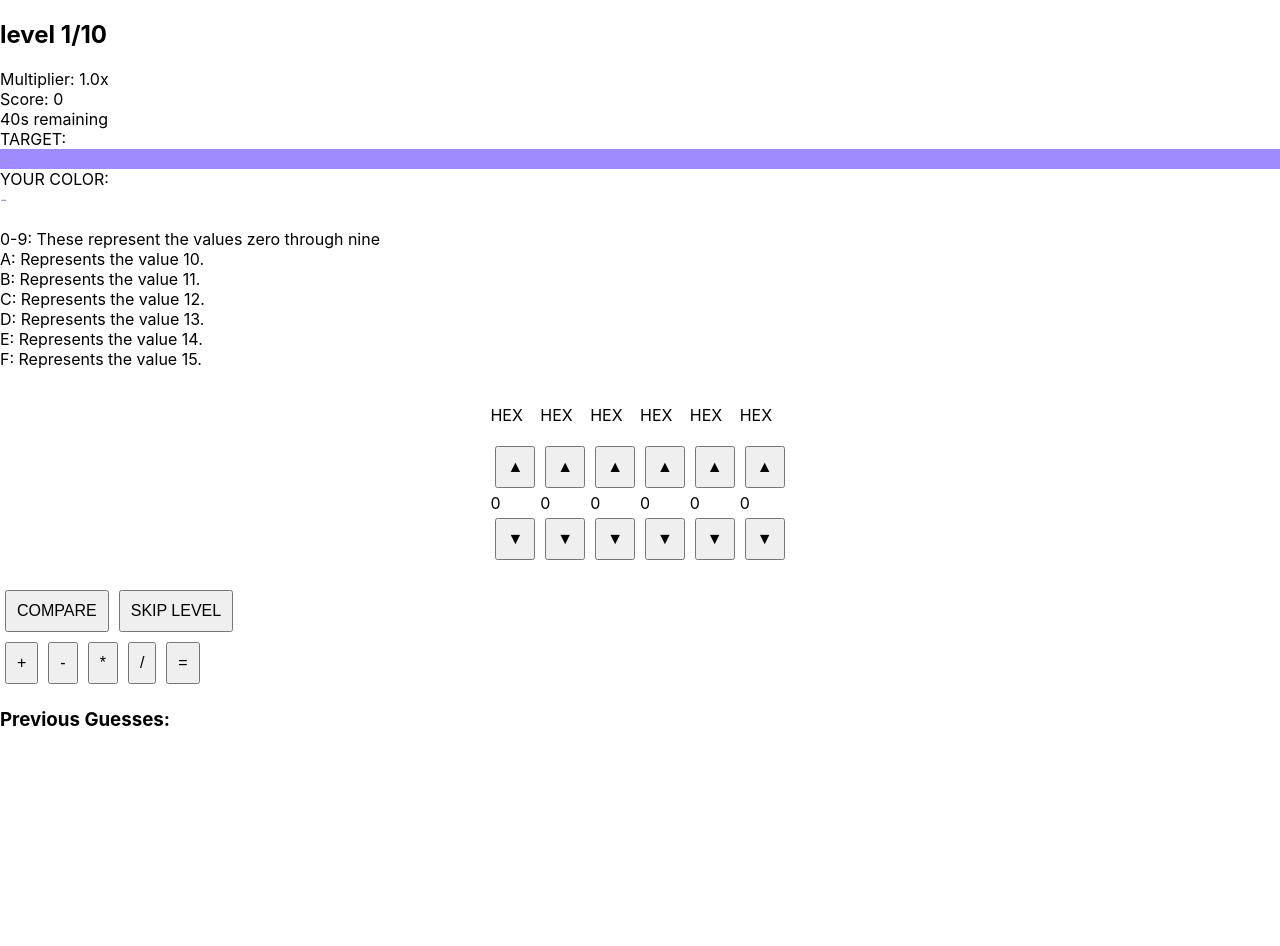
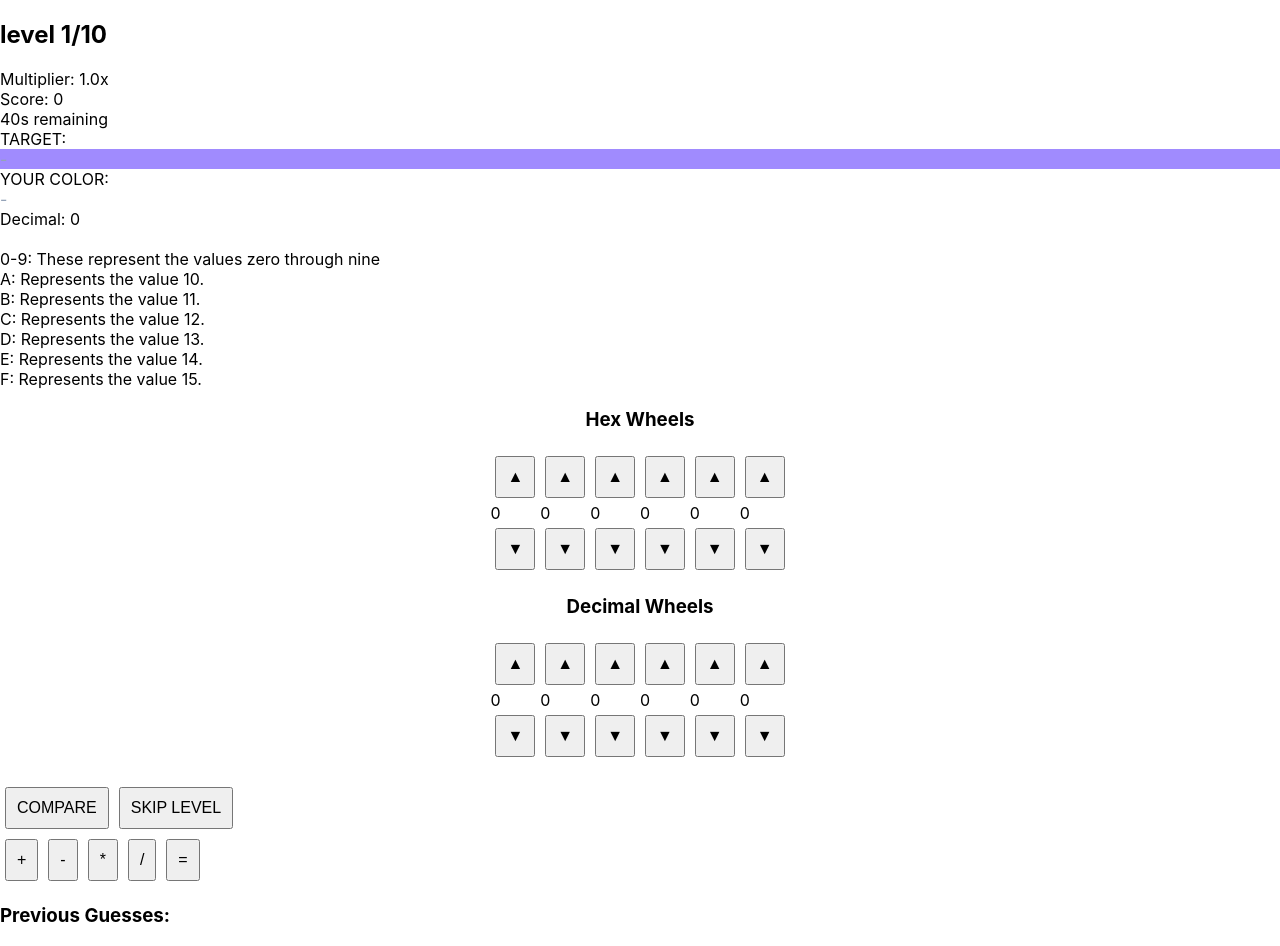
Before and after one commit to 1meatloaf/pascaline-simulator, a React (Create React App) app: page / in a window 1280 px wide. Before the commit the page ends 800 px from the top, so only its background shows below. Built offline with nearby package versions, Linux system fonts and the light colour scheme.

Commit message:
fea(basic input): add decimal

```diff
--- a/src/App.js
+++ b/src/App.js
@@ -5,6 +5,8 @@ const Game = () => {
   const [targetColor, setTargetColor] = useState(generateRandomColor());
   const [currentValue, setCurrentValue] = useState(0);
   const [wheels, setWheels] = useState([0, 0, 0, 0, 0, 0]);
+  const [decimalWheels, setDecimalWheels] = useState([0, 0, 0, 0, 0, 0]);
+  const [decimalValue, setDecimalValue] = useState(0);
   const [guesses, setGuesses] = useState([]);
   const [multiplier, setMultiplier] = useState(1.0);
   const [timeLeft, setTimeLeft] = useState(45);
@@ -17,6 +19,7 @@ const Game = () => {
   const [operation, setOperation] = useState(null);
   const [operand, setOperand] = useState(null);
 
+
   const [gameHistory,setGameHistory] = useState(
     JSON.parse(localStorage.getItem('gameHistory')) || []
   );
@@ -26,9 +29,22 @@ const Game = () => {
     return `#${hex}`.toUpperCase();
   };
 
+  const updateDecimalWheel = (index, delta) => {
+    const newDecimalWheels = [...decimalWheels];
+    const base = 10;
+    newDecimalWheels[index] = (newDecimalWheels[index] + delta + base) % base;
+    setDecimalWheels(newDecimalWheels);
+
+    const value = newDecimalWheels.reduce((acc, val, idx) =>
+      acc + val * Math.pow(base, decimalWheels.length - idx - 1),
+      0
+  );
+  setDecimalValue(value);
+ };
+
   const updateWheel = (index, delta) => {
     const newWheels = [...wheels];
-    newWheels[index] = (newWheels[index] + delta + 16) % 16;
+    newWheels[index] = (newWheels[index] + delta + 10) % 16;
     setWheels(newWheels);
 
 
@@ -194,6 +210,7 @@ const Game = () => {
         style={{ backgroundColor: showPreview ? currentHex() : 'transparent'}}>
           <span style={{ color: '#94a3b8'}}>-</span>
           <div className='hex-value'>{showPreview && currentHex()}</div>
+          <div className='decimal-value'>Decimal: {decimalValue}</div>
         </div>
       </div>
 
@@ -211,6 +228,7 @@ const Game = () => {
       </div>
 
       <div className='pascaline-interface'>
+      <h3 style={{ textAlign: 'center'}}>Hex Wheels</h3>
         <div className='wheels'>
           {wheels.map((value, index) => (
             <Wheel
@@ -221,6 +239,20 @@ const Game = () => {
             />
           ))}
         </div>
+
+        <div className='decimal-wheels'>
+            <h3 style={{ textAlign: 'center'}}>Decimal Wheels</h3>
+            <div className='wheels'>
+              {decimalWheels.map((value, index) => (
+                <Wheel
+                  key={`decimal-${index}`}
+                  value={value}
+                  onIncrement={() => updateDecimalWheel(index, 1)}
+                  onDecrement={() => updateDecimalWheel(index, -1)}
+                  />
+              ))}
+            </div>
+          </div>
 
         <div className='game-controls'>
           <button className='compare-button' onClick={handleCompare}>
@@ -258,7 +290,7 @@ const Game = () => {
   const Wheel = ({ value, onIncrement, onDecrement}) => (
 
     <div className='wheel'>
-      <p className='des-text'>HEX</p>
+
       <button onClick={onIncrement}>▲</button>
       <div className='wheel-value'>{value}</div>
       <button onClick={onDecrement}>▼</button>
```
Also changed, not shown: src/Game.css (+8 -10 lines).
